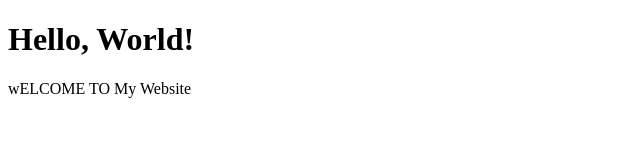
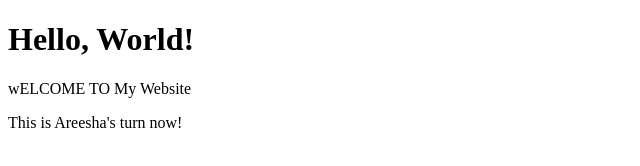
Before and after one commit to areeshakashif/SQA, a plain HTML site: page index.html in a window 1280 px wide. Shown: the whole page, without its empty margins (0-640 px from the left). Drawn offline with Linux system fonts and the light colour scheme.

Commit message:
Areesha's turn

```diff
--- a/index.html
+++ b/index.html
@@ -1,12 +1,16 @@
 <!DOCTYPE html>
 <html lang="en">
+
 <head>
     <meta charset="UTF-8">
     <meta name="viewport" content="width=device-width, initial-scale=1.0">
     <title>Hello, World!</title>
 </head>
+
 <body>
     <h1>Hello, World!</h1>
     <p>wELCOME TO My Website</p>
+    <p>This is Areesha's turn now!</p>
 </body>
+
 </html>
```
